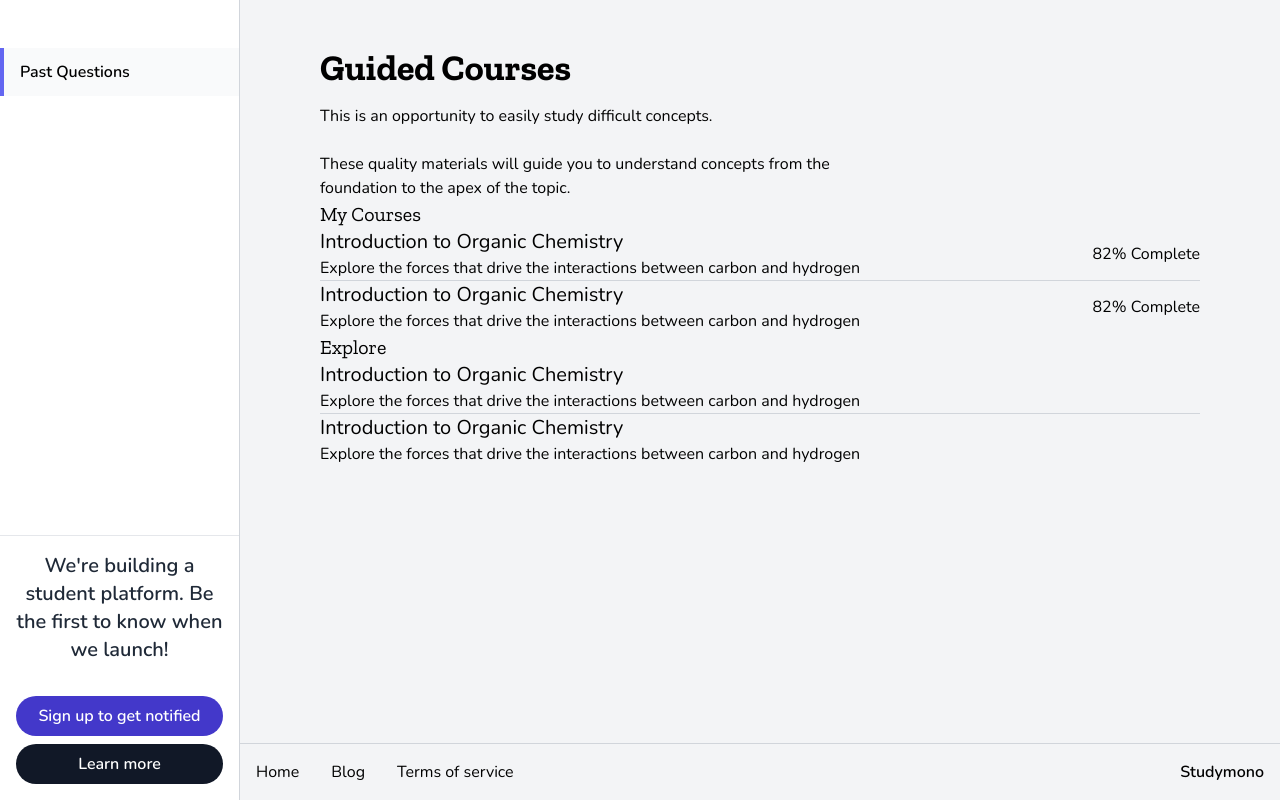
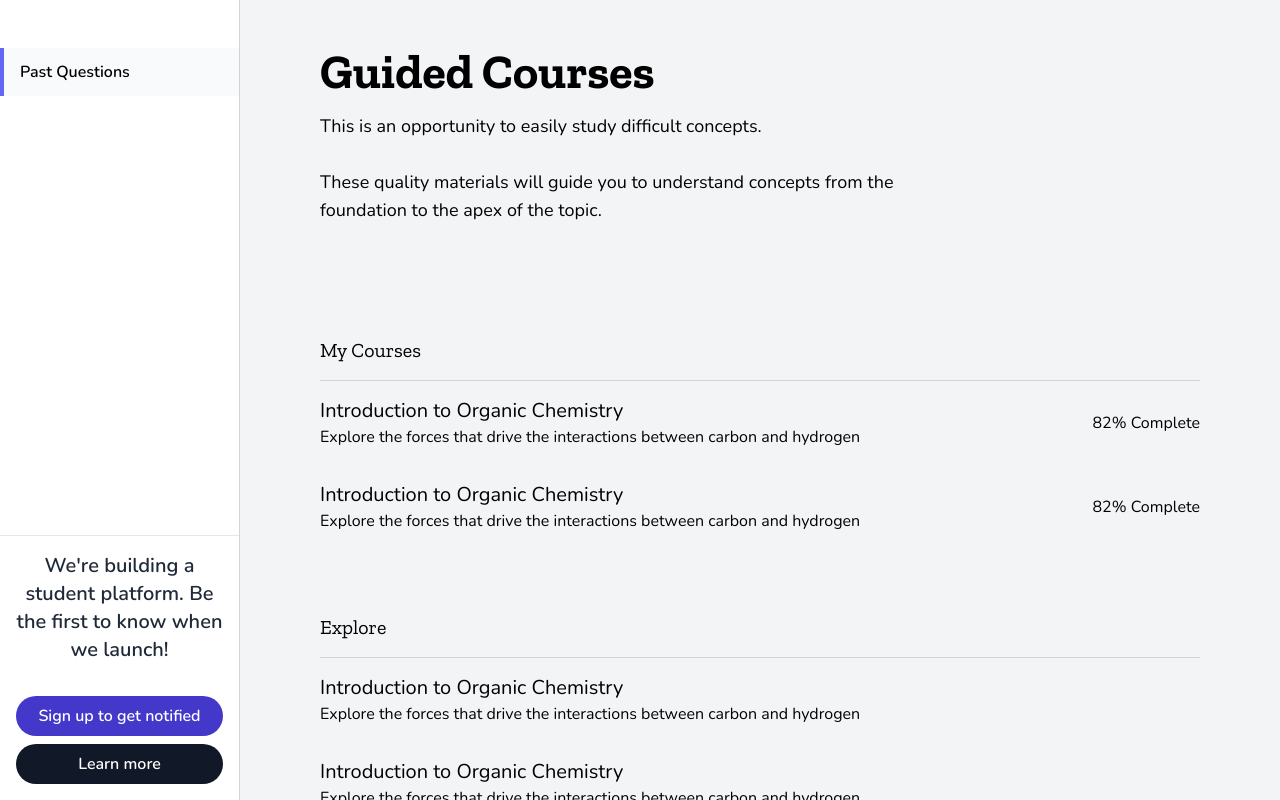
Before and after one commit to okezieuc/website, a Next.js app: page /learn in a window 1280 px wide. Built offline with nearby package versions, Linux system fonts and the light colour scheme; what @tailwindcss/typography would draw is missing.

Commit message:
fix course list layout

```diff
--- a/components/courses/home/ExploreItem.js
+++ b/components/courses/home/ExploreItem.js
@@ -1,6 +1,6 @@
 export default function ExploreItem() {
   return (
-    <div>
+    <div className="my-4">
       <div className="text-xl">Introduction to Organic Chemistry</div>
       <div className="text-md">
         Explore the forces that drive the interactions between carbon and
--- a/components/courses/home/MyCoursesItem.js
+++ b/components/courses/home/MyCoursesItem.js
@@ -2,7 +2,7 @@ import Link from "next/link";
 
 export default function MyCoursesItem() {
   return (
-    <div className="flex items-center">
+    <div className="flex items-center my-4">
       <div className="flex-1">
         <div className="text-xl">
           <Link href="/learn/introduction-to-oranic-chemistry">
--- a/pages/learn/index.js
+++ b/pages/learn/index.js
@@ -1,29 +1,33 @@
 import Layout from "@components/app/layout";
-import MyCoursesItem from "@components/courses/home/MyCoursesItem"
-import ExploreItem from "@components/courses/home/ExploreItem"
+import MyCoursesItem from "@components/courses/home/MyCoursesItem";
+import ExploreItem from "@components/courses/home/ExploreItem";
 
 export default function CoursesPage() {
   return (
     <Layout>
       <div className="max-w-xl">
-        <h1 className="text-4xl font-bold font-heading">Guided Courses</h1>
-        <div className="mt-4">
+        <h1 className="text-5xl font-bold font-heading">Guided Courses</h1>
+        <div className="mt-4 text-lg">
           This is an opportunity to easily study difficult concepts. <br />
           <br />
           These quality materials will guide you to understand concepts from the
           foundation to the apex of the topic.
         </div>
       </div>
-      <div>
-        <h2 className="text-xl font-heading">My Courses</h2>
-        <div className="grid grid-cols-1 divide-y divide-gray-300">
+      <div className="mt-24">
+        <div className="py-4 border-b border-gray-300">
+          <h2 className="text-xl font-heading">My Courses</h2>
+        </div>
+        <div className="grid grid-cols-1">
           <MyCoursesItem />
           <MyCoursesItem />
         </div>
       </div>
-      <div>
-        <h2 className="text-xl font-heading">Explore</h2>
-        <div className="grid grid-cols-1 divide-y divide-gray-300">
+      <div className="mt-12">
+        <div className="py-4 border-b border-gray-300">
+          <h2 className="text-xl font-heading">Explore</h2>
+        </div>
+        <div className="grid grid-cols-1">
           <ExploreItem />
           <ExploreItem />
         </div>
```
